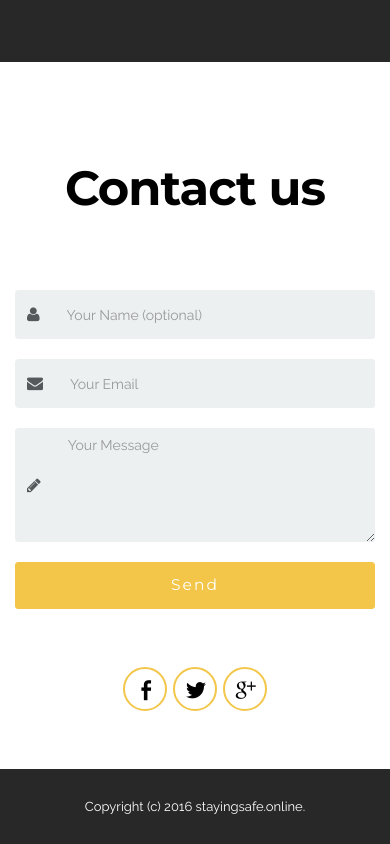
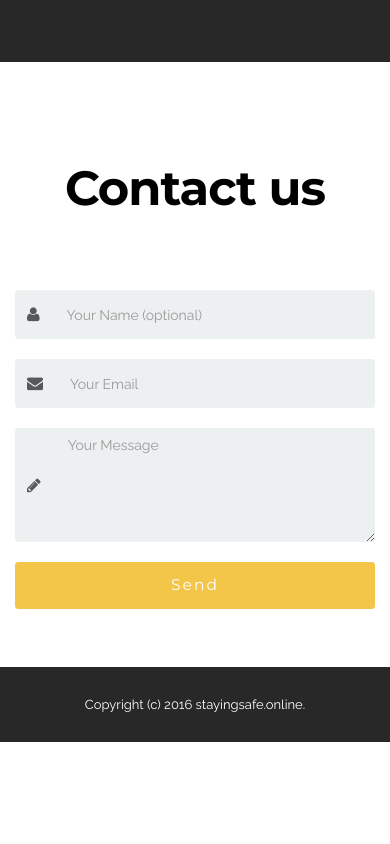
Before and after one commit to bokobza/StayingSafeOnline, a plain HTML site: page index.html in a window 390 px wide. Shown: the part 5691-6535 px from the top of the page. After the commit the page ends 6433 px from the top, so only its background shows below. Drawn offline with Linux system fonts and the light colour scheme; files whose address does not match are found by name.

Commit message:
Removed social media links

```diff
--- a/index.html
+++ b/index.html
@@ -260,27 +260,6 @@ Don't wait until you get hacked to learn about online safety!">
                     </form>
                 </div> <!-- end col-sm-6 -->
             </div>
-
-            <div class="row">
-                <div class="col-md-8 col-md-offset-2 text-xs-center">
-
-                    <div>
-                        <div class="mbr-social-likes" data-url="http://stayingsafe.online" data-counters="false">
-                            <span class="btn btn-social facebook" title="Share link on Facebook">
-                                <i class="socicon socicon-facebook"></i>
-                            </span>
-                            <span class="btn btn-social twitter" title="Share link on Twitter">
-                                <i class="socicon socicon-twitter"></i>
-                            </span>
-                            <span class="btn btn-social plusone" title="Share link on Google+">
-                                <i class="socicon socicon-google"></i>
-                            </span>
-
-
-                        </div>
-                    </div>
-                </div>
-            </div>
         </div>
     </section>
 
```
